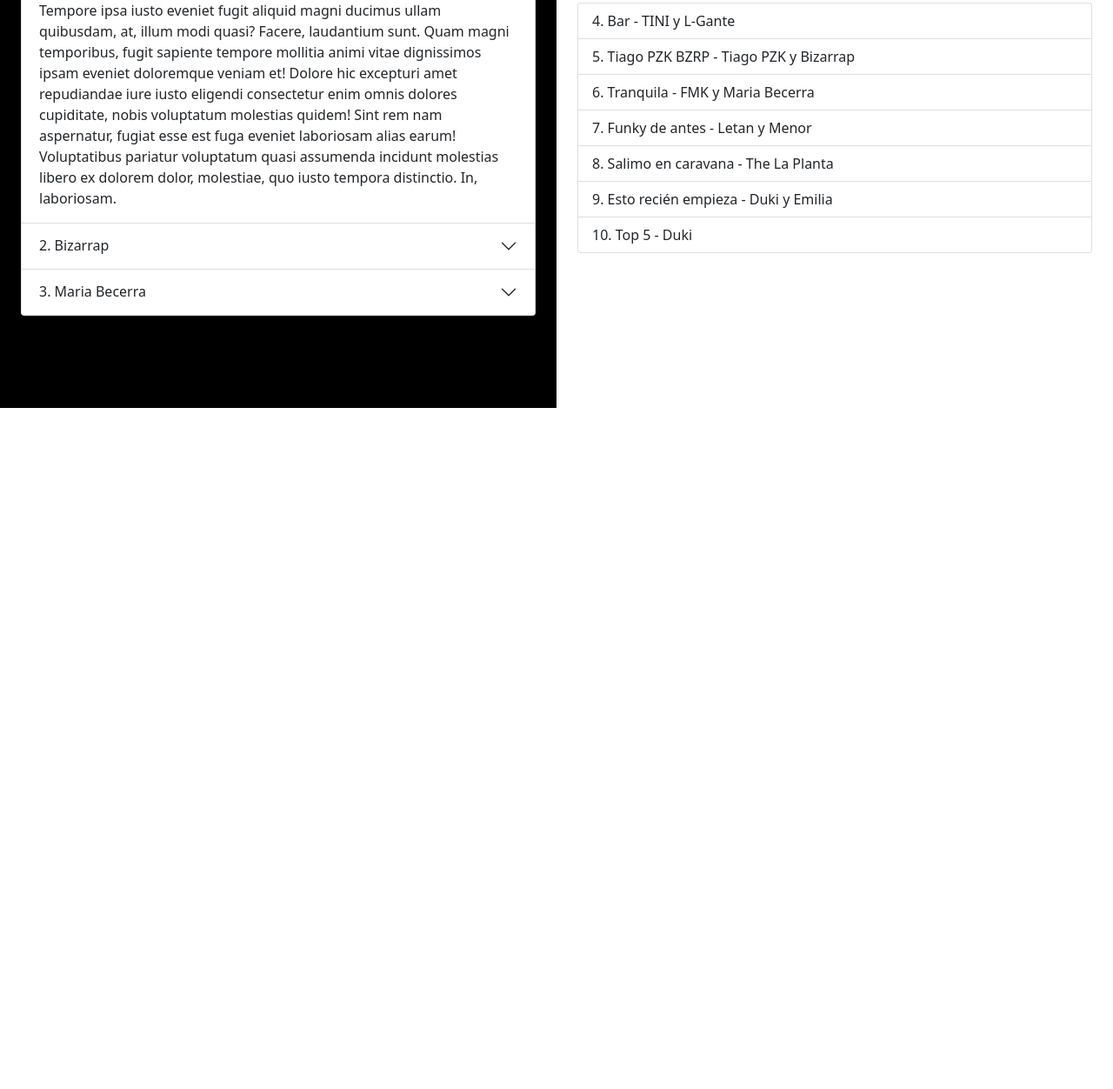
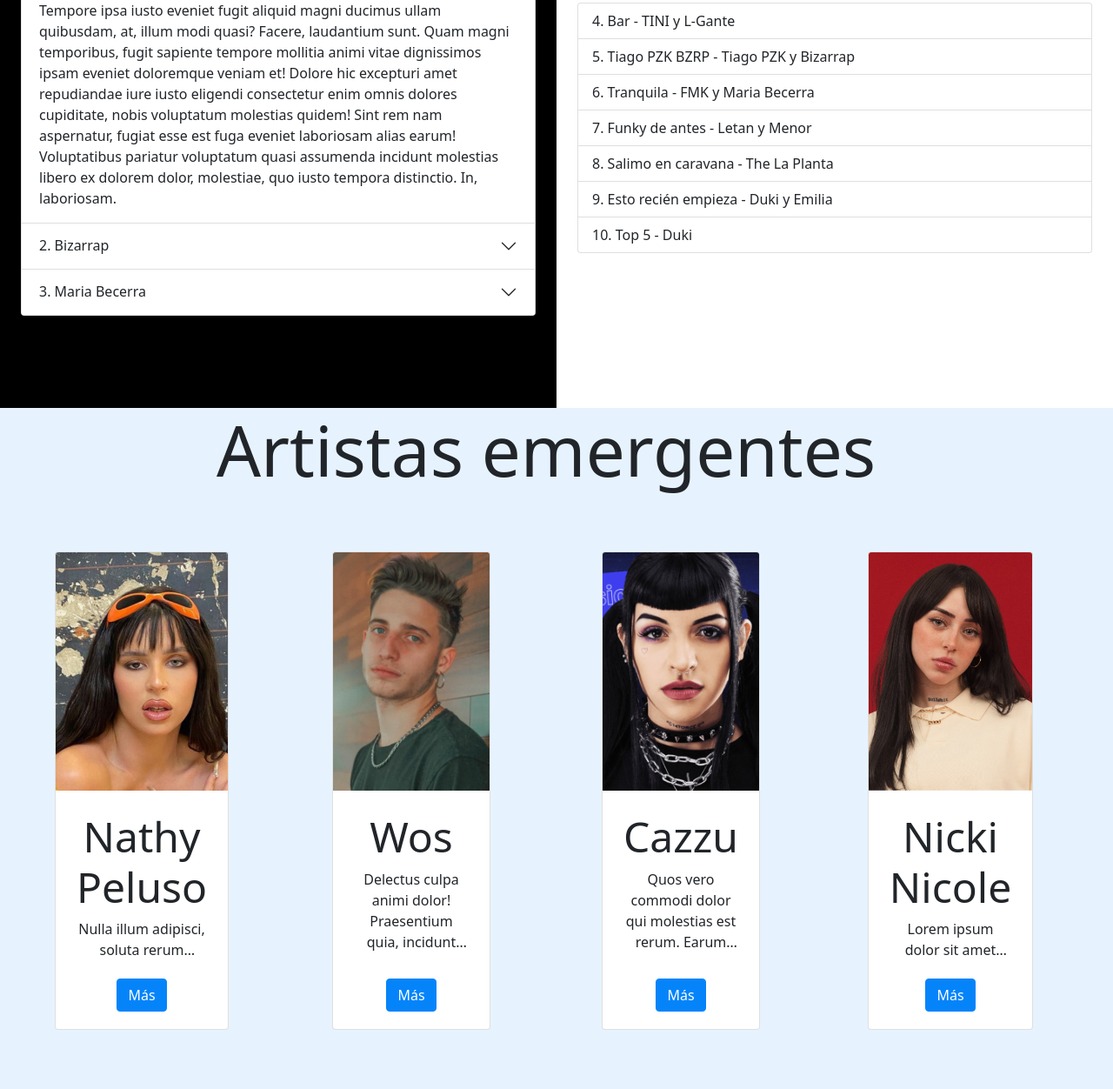
Before and after one commit to white-wolf97/basic-bootstrap, a website: page index.html in a window 1280 px wide. Shown: the part 1147-2399 px from the top of the page at 87% size. Before the commit the page ends 1616 px from the top, so only its background shows below. Drawn offline with nearby package versions, Linux system fonts and the light colour scheme.

Commit message:
ärtistas emergentes terminada

```diff
--- a/css/styles.css
+++ b/css/styles.css
@@ -28,12 +28,90 @@
 #img3 {
 	background-image: url('../images/3.jpg');
 }
-
-#charts {
+#col1,
+#col2 {
 	height: 100vh;
 }
+
+#charts,
+#emergentArtists {
+	height: 100vh;
+}
+#emergentArtistsRow {
+	padding: 20px;
+	height: 90%;
+}
+
+#emergentArtistTitle {
+	height: 10%;
+}
+
 #bestSellingTitle {
 	margin-bottom: 40px;
+}
+
+.emergentArtistImage {
+	background-size: cover;
+	width: auto;
+	height: 50%;
+	background-repeat: no-repeat;
+	background-position: center;
+}
+
+#wosImage {
+	background-image: url('../images/wos.jpg');
+}
+
+#nathyImage {
+	background-image: url('../images/nathyPeluso.jpg');
+}
+
+#nickiImage {
+	background-image: url('../images/nickiNicole.jpg');
+}
+
+#cazzuImage {
+	background-image: url('../images/cazzu.png');
+}
+
+.card {
+	height: 550px;
+	position: relative;
+}
+
+.card-img-top {
+	height: 50%;
+}
+
+.text-with-ellipsis {
+	display: -webkit-box !important;
+
+	-webkit-box-orient: vertical;
+
+	text-overflow: ellipsis !important;
+
+	overflow: hidden;
+}
+
+.text-2-lines {
+	-webkit-line-clamp: 2 !important;
+}
+
+.text-4-lines {
+	-webkit-line-clamp: 4 !important;
+}
+
+.card-button {
+	position: absolute;
+	bottom: 20px;
+}
+
+.card-body {
+	height: 50%;
+	display: flex;
+	flex-direction: column;
+	align-items: center;
+	justify-content: space-between;
 }
 
 @media screen and (max-width: 767px) {
@@ -60,4 +138,16 @@
 		max-height: 300px;
 		overflow-y: scroll;
 	}
+
+	#charts {
+		height: 200vh;
+	}
+
+	.card {
+		margin: 20px 0 20px 20px;
+	}
+
+	.text-with-ellipsis {
+		-webkit-line-clamp: 5 !important;
+	}
 }
--- a/index.html
+++ b/index.html
@@ -6,12 +6,12 @@
 		<meta name="viewport" content="width=device-width, initial-scale=1.0" />
 		<link rel="stylesheet" href="./css/styles.css" type="text/css" />
 		<link rel="stylesheet" href="./css/main.min.css" type="text/css" />
-		<title>Music Top 50</title>
+		<title>Music Tops</title>
 	</head>
 	<body>
 		<nav class="navbar navbar-expand-lg navbar-dark bg-black">
 			<div class="container-xxl px-5">
-				<a class="navbar-brand" href="#">Music Top 50</a>
+				<a class="navbar-brand" href="#">Music Tops</a>
 				<button
 					class="navbar-toggler"
 					type="button"
@@ -36,6 +36,17 @@
 						</li>
 					</ul>
 					<ul class="navbar-nav">
+						<li class="nav-item">
+							<a
+								class="nav-link"
+								data-bs-toggle="offcanvas"
+								href="#offcanvasContact"
+								role="button"
+								aria-controls="offcanvasContact"
+							>
+								Contacto
+							</a>
+						</li>
 						<li class="nav-item dropdown">
 							<a
 								class="nav-link dropdown-toggle"
@@ -48,7 +59,9 @@
 								Nosotros
 							</a>
 							<ul class="dropdown-menu" aria-labelledby="navbarDropdown">
-								<li><a class="dropdown-item" href="#">Contacto</a></li>
+								<li>
+									<a class="dropdown-item" href="#">Política de privacidad</a>
+								</li>
 								<li><a class="dropdown-item" href="#">Más info</a></li>
 							</ul>
 						</li>
@@ -136,7 +149,7 @@
 		</div>
 
 		<div class="mx-0 px-0 container-xxl" id="charts">
-			<div class="row mx-0 h-100 justify-content-center">
+			<div class="row mx-0 justify-content-center">
 				<div
 					class="p-4 col-12 col-md-6 bg-black d-flex flex-column justify-content-center"
 					id="col1"
@@ -281,6 +294,151 @@
 			</div>
 		</div>
 
+		<div class="mx-0 px-0 bg-secondary" id="emergentArtists">
+			<div
+				class="row d-flex me-0 justify-content-center"
+				id="emergentArtistTitle"
+			>
+				<h5 class="display-1 customTitle text-center">Artistas emergentes</h5>
+			</div>
+			<div
+				class="row d-flex me-0 justify-content-around"
+				id="emergentArtistsRow"
+			>
+				<div
+					class="col-12 col-sm-5 col-md-2 d-flex flex-column justify-content-center align-items-center"
+				>
+					<div class="card p-0 rounded">
+						<div class="emergentArtistImage card-img-top" id="nathyImage"></div>
+						<div class="card-body p-4 text-center">
+							<div>
+								<h5 class="card-title display-5 customTitle">Nathy Peluso</h5>
+								<p class="card-text text-with-ellipsis text-2-lines">
+									Nulla illum adipisci, soluta rerum quaerat, suscipit deserunt
+									odit pariatur eum laudantium cumque, quo molestias? Iusto
+									corrupti quas nobis facere, temporibus dolor placeat.
+								</p>
+							</div>
+							<button class="btn btn-primary text-white card-button">
+								Más
+							</button>
+						</div>
+					</div>
+				</div>
+				<div
+					class="col-12 col-sm-5 col-md-2 d-flex flex-column justify-content-center align-items-center"
+				>
+					<div class="card p-0 rounded">
+						<div class="card-img-top emergentArtistImage" id="wosImage"></div>
+						<div class="card-body p-4 text-center">
+							<div>
+								<h5 class="card-title display-5 customTitle">Wos</h5>
+								<p class="card-text text-with-ellipsis text-4-lines">
+									Delectus culpa animi dolor! Praesentium quia, incidunt error
+									voluptates cupiditate veritatis ratione?
+								</p>
+							</div>
+							<button class="btn btn-primary text-white card-button">
+								Más
+							</button>
+						</div>
+					</div>
+				</div>
+				<div
+					class="col-12 col-sm-5 col-md-2 d-flex flex-column justify-content-center align-items-center"
+				>
+					<div class="card p-0 rounded">
+						<div class="emergentArtistImage card-img-top" id="cazzuImage"></div>
+						<div class="card-body p-4 text-center">
+							<div>
+								<h5 class="card-title display-5 customTitle">Cazzu</h5>
+								<p class="card-text text-with-ellipsis text-4-lines">
+									Quos vero commodi dolor qui molestias est rerum. Earum
+									doloribus accusantium laudantium deserunt nobis minus fugit
+									eum nulla adipisci animi!
+								</p>
+							</div>
+							<button class="btn btn-primary text-white card-button">
+								Más
+							</button>
+						</div>
+					</div>
+				</div>
+				<div
+					class="col-12 col-sm-5 col-md-2 d-flex flex-column justify-content-center align-items-center"
+				>
+					<div class="card p-0 rounded">
+						<div class="emergentArtistImage card-img-top" id="nickiImage"></div>
+						<div class="card-body p-4 text-center">
+							<div>
+								<h5 class="card-title display-5 customTitle">Nicki Nicole</h5>
+								<p class="card-text text-with-ellipsis text-2-lines">
+									Lorem ipsum dolor sit amet consectetur adipisicing elit.
+									Aliquid, ipsa. Voluptatibus necessitatibus fugit eos
+									accusamus.
+								</p>
+							</div>
+							<button class="btn btn-primary text-white card-button">
+								Más
+							</button>
+						</div>
+					</div>
+				</div>
+			</div>
+		</div>
+		<div
+			class="offcanvas offcanvas-start"
+			tabindex="-1"
+			id="offcanvasContact"
+			data-bs-backdrop="false"
+			aria-labelledby="offcanvasContactLabel"
+		>
+			<div class="offcanvas-header">
+				<h5
+					class="offcanvas-title customTitle display-5"
+					id="offcanvasContactLabel"
+				>
+					Contacto
+				</h5>
+				<button
+					type="button"
+					class="btn-close text-reset"
+					data-bs-dismiss="offcanvas"
+					aria-label="Close"
+				></button>
+			</div>
+			<div class="offcanvas-body">
+				<form>
+					<div class="mb-3">
+						<label for="exampleInputEmail1" class="form-label">Email</label>
+						<input
+							type="email"
+							class="form-control"
+							id="email"
+							aria-describedby="emailHelp"
+						/>
+						<div id="emailHelp" class="form-text">
+							No compartiremos tu email con nadie.
+						</div>
+					</div>
+					<div class="mb-3">
+						<label for="exampleFormControlTextarea1" class="form-label"
+							>Mensaje</label
+						>
+						<textarea
+							class="form-control"
+							id="textAreaContact"
+							rows="3"
+						></textarea>
+					</div>
+
+					<button type="submit" class="btn btn-primary text-white">
+						Enviar
+					</button>
+				</form>
+			</div>
+		</div>
+
 		<script
 			src="https://cdn.jsdelivr.net/npm/bootstrap@5.0.2/dist/js/bootstrap.bundle.min.js"
 			integrity="sha384-MrcW6ZMFYlzcLA8Nl+NtUVF0sA7MsXsP1UyJoMp4YLEuNSfAP+JcXn/tWtIaxVXM"
--- a/sass/main.scss
+++ b/sass/main.scss
@@ -1,5 +1,6 @@
 $primary: #0584fa;
-$secondary: #d1d1d1;
+$secondary: #e6f3ff;
+
 @import '../node_modules/bootstrap/scss/functions';
 @import '../node_modules/bootstrap/scss/variables';
 
```
Also changed, not shown: css/main.min.css, images/cazzu.png (added), images/nathyPeluso.jpg (added), images/nickiNicole.jpg (added), images/wos.jpg (added), 1 other file.
